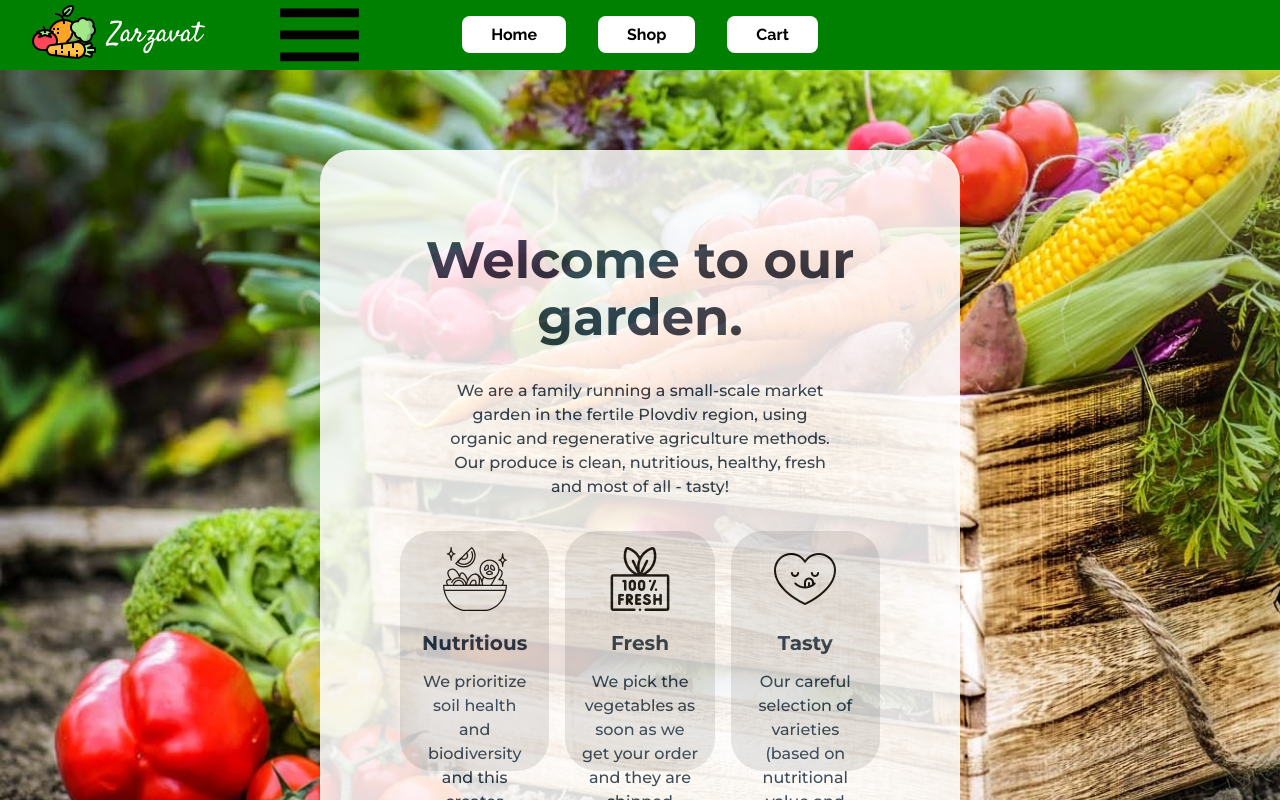
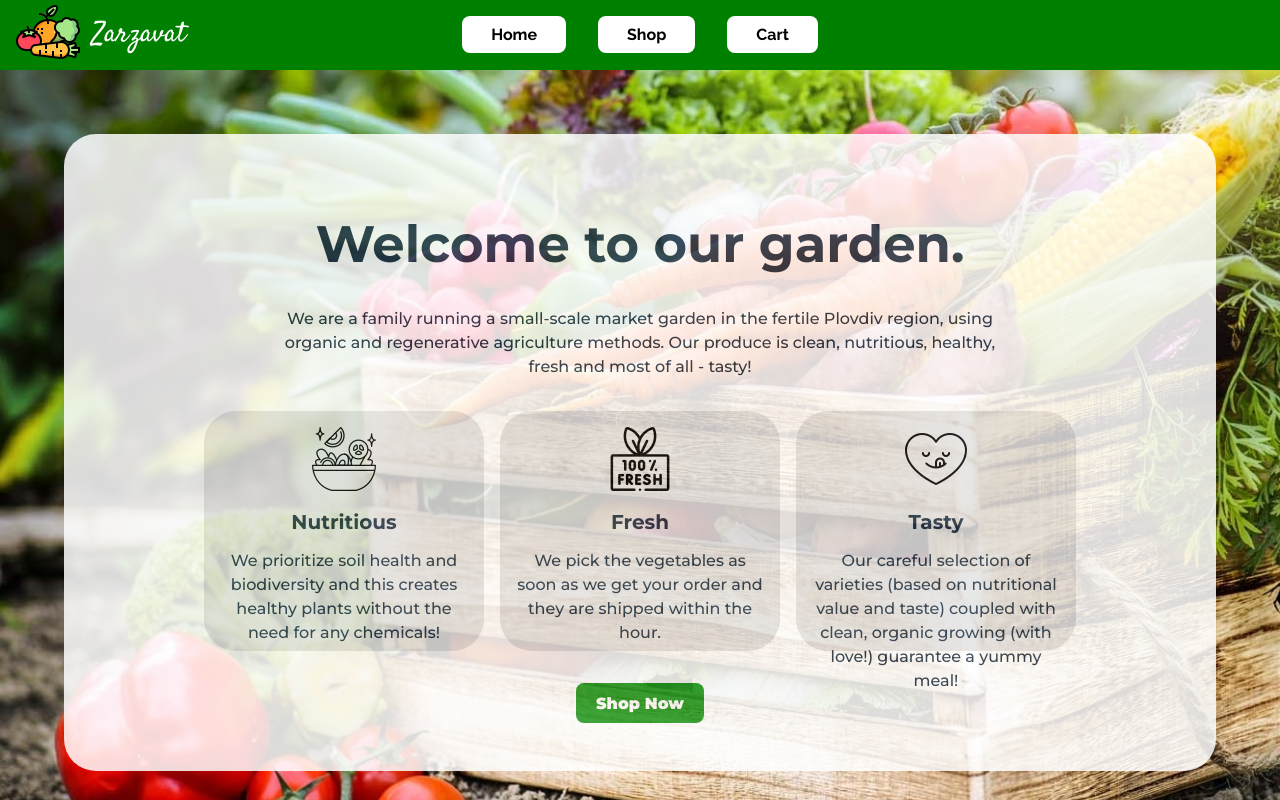
Before and after one commit to dobrqka/shopping-cart, a React (Vite) app: page / in a window 1280 px wide. Shown: the top 800 px of the page. Built offline with nearby package versions, Linux system fonts and the light colour scheme.

Commit message:
Fix menu item placement

```diff
--- a/src/styles/home/Home.css
+++ b/src/styles/home/Home.css
@@ -16,7 +16,7 @@
   background-color: white;
   opacity: 0.85;
   padding: 3rem;
-  margin: 5rem 20rem;
+  margin: 5%;
   border-radius: 2rem;
 }
 
@@ -39,6 +39,7 @@
     padding: 0.5rem;
     margin: 0.5rem;
     opacity: 0.75;
+    border-radius: 4px;
   }
 
   .home-modal > p {
--- a/src/styles/navigation/BurgerMenu.css
+++ b/src/styles/navigation/BurgerMenu.css
@@ -1,4 +1,10 @@
 .burger-menu {
+  display: none;
+}
+
+@media only screen and (max-width: 600px) {
+  .burger-menu {
+    display: flex;
     height: 100%;
     width: 100%;
   }
@@ -37,3 +43,4 @@
     border: none;
     padding: 1rem;
   }
+}
--- a/src/styles/navigation/Navbar.css
+++ b/src/styles/navigation/Navbar.css
@@ -3,9 +3,10 @@
   background-color: green;
   width: 100vw;
   display: grid;
-  grid-template-columns: repeat(3, 1fr);
+  grid-template-columns: repeat(4, 1fr);
   position: sticky;
   top: 0;
+  gap: 0;
   z-index: 3;
 }
 
@@ -22,11 +23,15 @@
   display: flex;
   align-items: center;
   gap: 0.75rem;
-  padding-left: 2rem;
+  padding-left: 1rem;
 }
 
 .menu-items {
   justify-self: center;
+  display: flex;
+  padding: 0;
+  margin: 0;
+  grid-column: span 2;
 }
 
 .nav-bar a {
```
Lines whose indentation alone changed are shown as unchanged.
